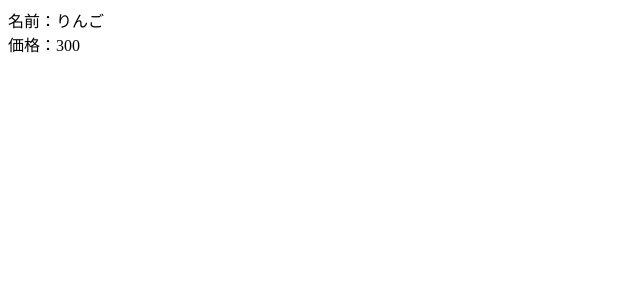
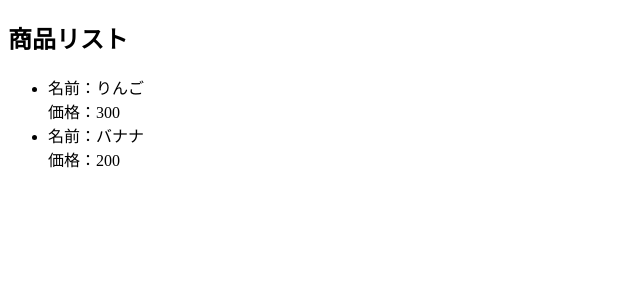
Before and after one commit to tohutohu/wannabe-web-engineer-react, a React (Vite) app: page / in a window 1280 px wide. Shown: the top 300 px of the page, without its empty margins (0-640 px from the left). Built offline with nearby package versions, Linux system fonts and the light colour scheme.

Commit message:
2. 商品リストのコンポーネントを作る

```diff
--- a/src/App.jsx
+++ b/src/App.jsx
@@ -1,10 +1,10 @@
-import Item from "./components/Item";
+import ItemList from "./components/ItemList";
 import "./App.css";
 
 function App() {
   return (
     <div className="App">
-      <Item name="りんご" price={300} />
+      <ItemList />
     </div>
   );
 }
--- /dev/null
+++ b/src/components/ItemList.jsx
@@ -0,0 +1,19 @@
+import Item from "./Item";
+const ItemList = () => {
+  return (
+    // ここにItemコンポーネントを並べる
+    <div>
+      <h2>商品リスト</h2>
+      <ul>
+        <li>
+          <Item name="りんご" price={300} />
+        </li>
+        <li>
+          <Item name="バナナ" price={200} />
+        </li>
+      </ul>
+    </div>
+  );
+};
+
+export default ItemList;
```
